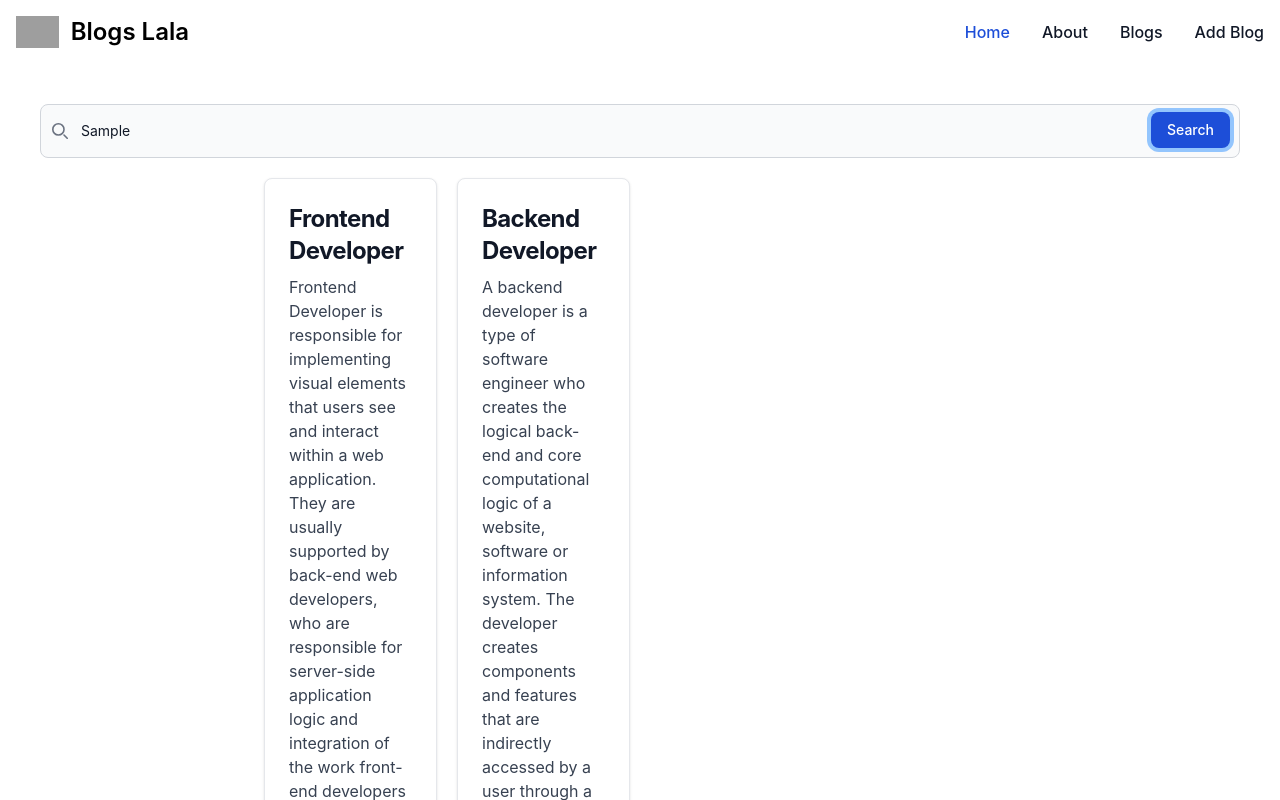
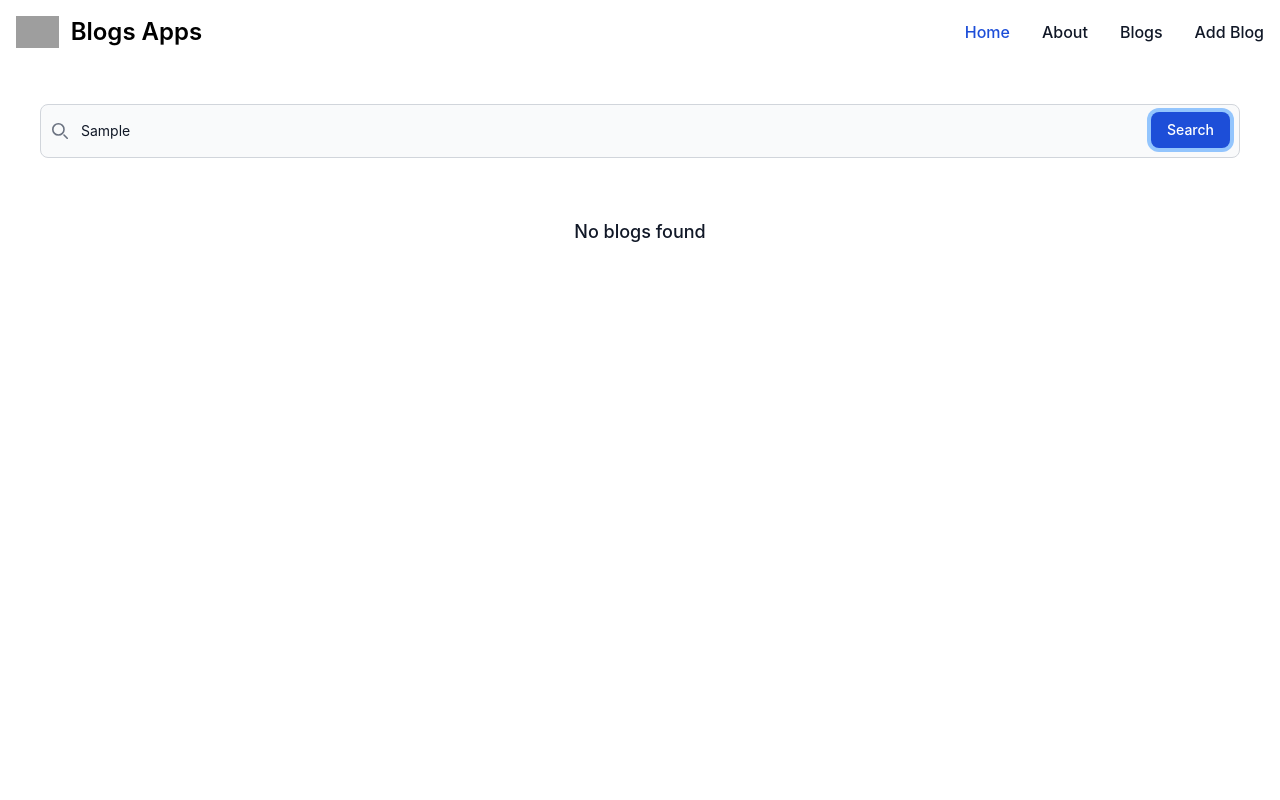
Before and after one commit to Fardan-Nurhidayat/blog-apps-with-vue, a Vue app: page /blogs in a window 1280 px wide. Both pictures are taken after typing "Sample" into the empty fields and a click on the button "Search". Shown: the top 800 px of the page. Built offline with nearby package versions, Linux system fonts and the light colour scheme; grey boxes are pictures that could not be loaded.

Commit message:
Chore : fitur search

```diff
--- a/src/components/BlogsComponents.vue
+++ b/src/components/BlogsComponents.vue
@@ -1,16 +1,26 @@
 <script setup>
-// import { ref } from 'vue'
+import { ref, onMounted } from 'vue'
 import { localStorageKey, data } from '../assets/data.js'
 import SearchComponents from '../components/SearchComponents.vue'
-let blogs = localStorage.getItem(localStorageKey)
-blogs = JSON.parse(blogs)
-if (!blogs || blogs.length === 0) {
-  blogs = data
-  localStorage.setItem(localStorageKey, JSON.stringify(data))
-}
 
-function receiveBlogs(data) {
-  console.log(data)
+// Menggunakan ref untuk membuat blogs menjadi reactive
+const blogs = ref([])
+
+// Initialize blogs data
+let storedBlogs = localStorage.getItem(localStorageKey)
+onMounted(() => {
+  if (storedBlogs) {
+    blogs.value = JSON.parse(storedBlogs)
+  } else {
+    blogs.value = data
+    localStorage.setItem(localStorageKey, JSON.stringify(data))
+  }
+})
+
+// Function to update blogs when search results change
+const receiveBlogs = searchResults => {
+  console.log(searchResults)
+  blogs.value = searchResults
 }
 </script>
 <template>
@@ -20,6 +30,11 @@ function receiveBlogs(data) {
     @send-blogs="receiveBlogs"
   />
   <div class="grid grid-cols-4 px-56 gap-5">
+    <div v-if="blogs.length === 0" class="col-span-4 text-center">
+      <p class="text-lg font-medium text-gray-900 dark:text-white mt-10">
+        No blogs found
+      </p>
+    </div>
     <div
       v-for="blog in blogs"
       :key="blog.id"
--- a/src/components/NavbarComponent.vue
+++ b/src/components/NavbarComponent.vue
@@ -14,7 +14,7 @@
         />
         <span
           class="self-center text-2xl font-semibold whitespace-nowrap dark:text-white"
-          >Blogs Lala</span
+          >Blogs Apps</span
         >
       </a>
       <button
--- a/src/components/SearchComponents.vue
+++ b/src/components/SearchComponents.vue
@@ -1,14 +1,19 @@
 <script setup>
 import { ref, defineProps, defineEmits } from 'vue'
+import { localStorageKey } from '../assets/data.js'
 const title = ref('')
 const props = defineProps(['blogs'])
 const emit = defineEmits(['sendBlogs'])
 const showTitle = e => {
   e.preventDefault()
-  const blogs = props.blogs.filter(blog =>
-    blog.title.toLowerCase().includes(title.value.toLowerCase()),
-  )
-  emit('sendBlogs', blogs)
+  if (title.value == '') {
+    emit('sendBlogs', JSON.parse(localStorage.getItem(localStorageKey)))
+  } else {
+    const blogs = props.blogs.filter(blog =>
+      blog.title.toLowerCase().includes(title.value.toLowerCase()),
+    )
+    emit('sendBlogs', blogs)
+  }
 }
 </script>
 <template>
@@ -44,7 +49,6 @@ const showTitle = e => {
         id="default-search"
         class="block w-full p-4 ps-10 text-sm text-gray-900 border border-gray-300 rounded-lg bg-gray-50 focus:ring-blue-500 focus:border-blue-500 dark:bg-gray-700 dark:border-gray-600 dark:placeholder-gray-400 dark:text-white dark:focus:ring-blue-500 dark:focus:border-blue-500"
         placeholder="Search Mockups, Logos..."
-        required
       />
       <button
         type="submit"
```
